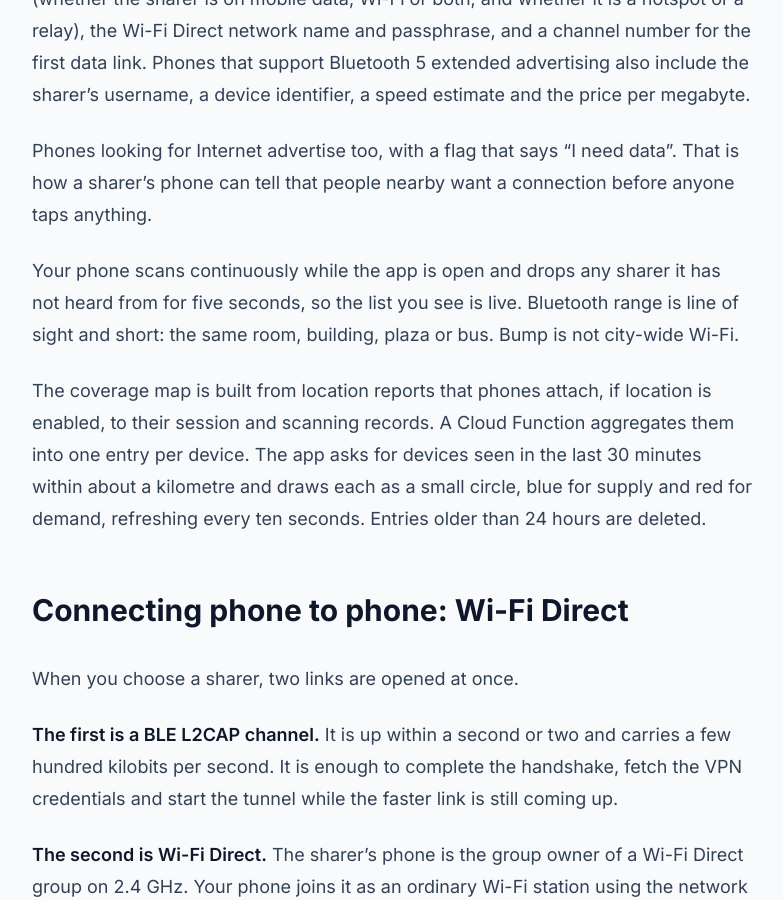
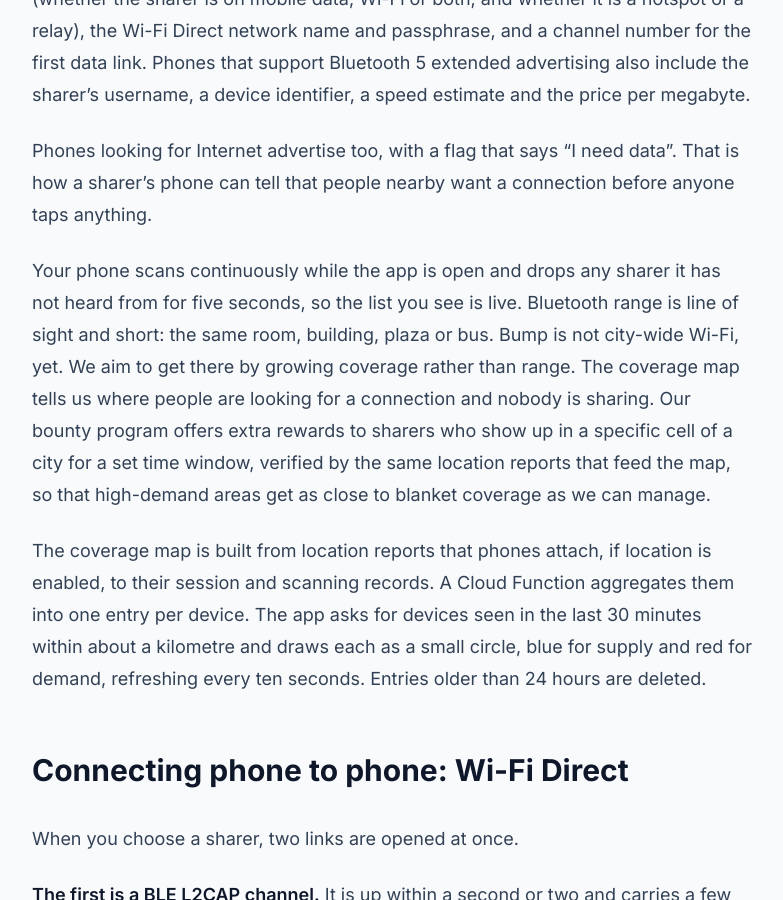
Before and after one commit to BumpApp/bumpapp.github.io, a Jekyll site: the page built from how-it-works/index.md, in a window 1280 px wide and 900 px high, scrolled down 1488 px. Shown: the whole window, without its empty margins (248-1031 px from the left). Built offline with Jekyll 4.4.1, drawn with Linux system fonts in a browser that asks for light colours.

Commit message:
Explainer: not city-wide Wi-Fi, yet; how the bounty program grows coverage
Co-Authored-By: Claude Fable 5.1 <noreply@anthropic.com>

```diff
--- a/how-it-works/index.md
+++ b/how-it-works/index.md
@@ -46,7 +46,7 @@ A phone that is sharing advertises over BLE about once a second. The advertiseme
 
 Phones looking for Internet advertise too, with a flag that says "I need data". That is how a sharer's phone can tell that people nearby want a connection before anyone taps anything.
 
-Your phone scans continuously while the app is open and drops any sharer it has not heard from for five seconds, so the list you see is live. Bluetooth range is line of sight and short: the same room, building, plaza or bus. Bump is not city-wide Wi-Fi.
+Your phone scans continuously while the app is open and drops any sharer it has not heard from for five seconds, so the list you see is live. Bluetooth range is line of sight and short: the same room, building, plaza or bus. Bump is not city-wide Wi-Fi, yet. We aim to get there by growing coverage rather than range. The coverage map tells us where people are looking for a connection and nobody is sharing. Our bounty program offers extra rewards to sharers who show up in a specific cell of a city for a set time window, verified by the same location reports that feed the map, so that high-demand areas get as close to blanket coverage as we can manage.
 
 The coverage map is built from location reports that phones attach, if location is enabled, to their session and scanning records. A Cloud Function aggregates them into one entry per device. The app asks for devices seen in the last 30 minutes within about a kilometre and draws each as a small circle, blue for supply and red for demand, refreshing every ten seconds. Entries older than 24 hours are deleted.
 
```
